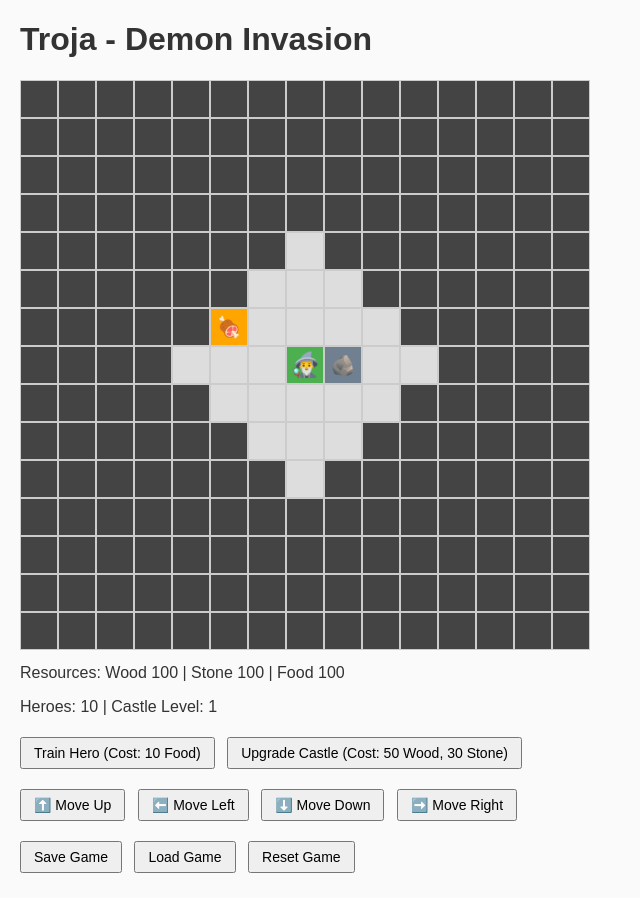
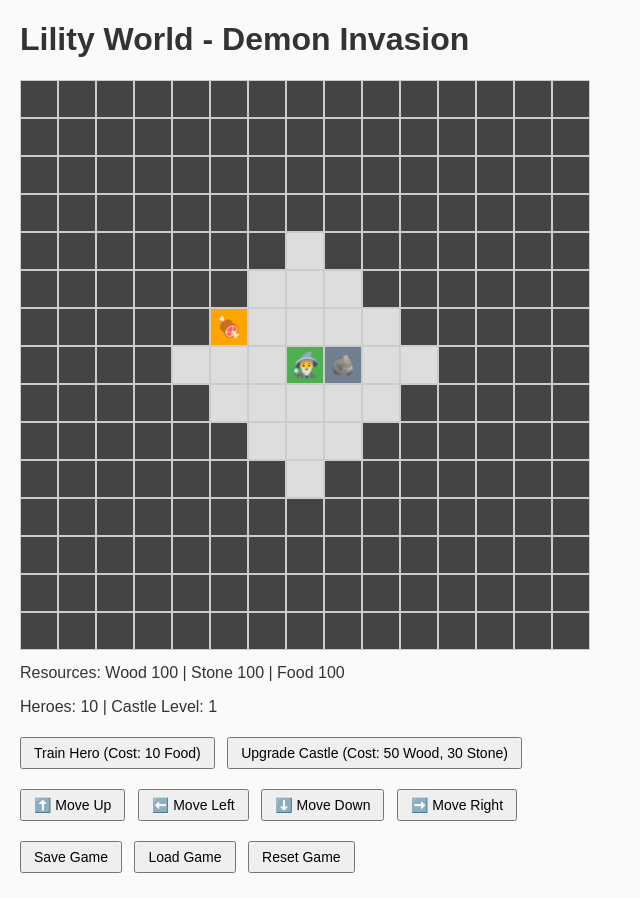
Before and after one commit to lilithsta/game, a plain HTML site: page maou/index.html in a window 1280 px wide. Shown: the whole page, without its empty margins (0-640 px from the left). Drawn offline with Linux system fonts and the light colour scheme.

Commit message:
Update index.html

```diff
--- a/maou/index.html
+++ b/maou/index.html
@@ -7,7 +7,7 @@
   <link rel="stylesheet" href="style.css" />
 </head>
 <body>
-  <h1>Troja - Demon Invasion</h1>
+  <h1>Lility World - Demon Invasion</h1>
   <div id="map"></div>
 
   <div id="info-panel">
```
